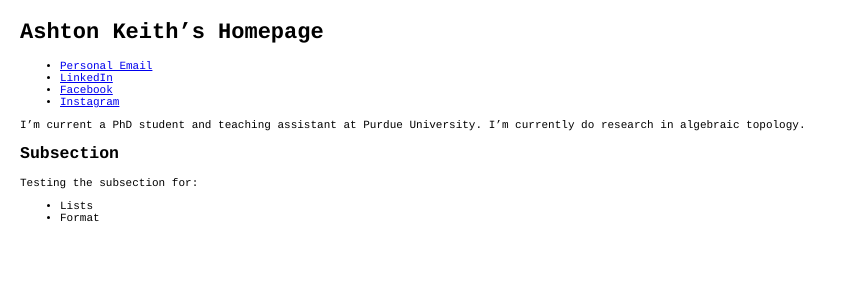
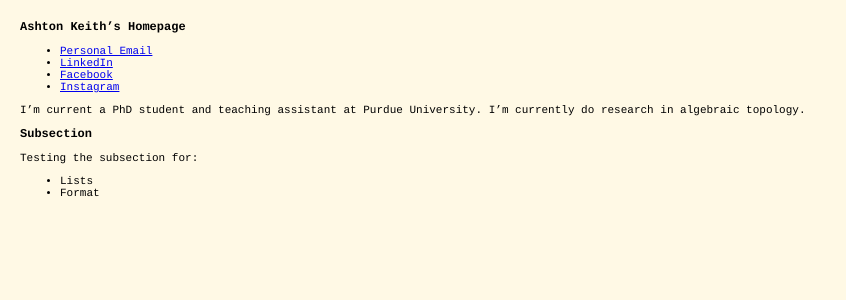
Before and after one commit to AshtonKeith/site, a Jekyll site: the page built from main.md, in a window 1280 px wide. Shown: the top 300 px of the page, without its empty margins (0-846 px from the left). Built offline with Jekyll 4.4.1, drawn with Linux system fonts in a browser that asks for light colours.

Commit message:
Commit 10

```diff
--- a/assets/css/style.css
+++ b/assets/css/style.css
@@ -1,7 +1,15 @@
 body {
-  background-color: white;
+  background-color: #fff9e5;
   text-align: left;
   font-family: courier;
   font-size: 11px;
   margin: 20px
 }
+
+h1 {
+  font-size: 12px
+}
+
+h2 {
+  font-size: 12px
+}
```
